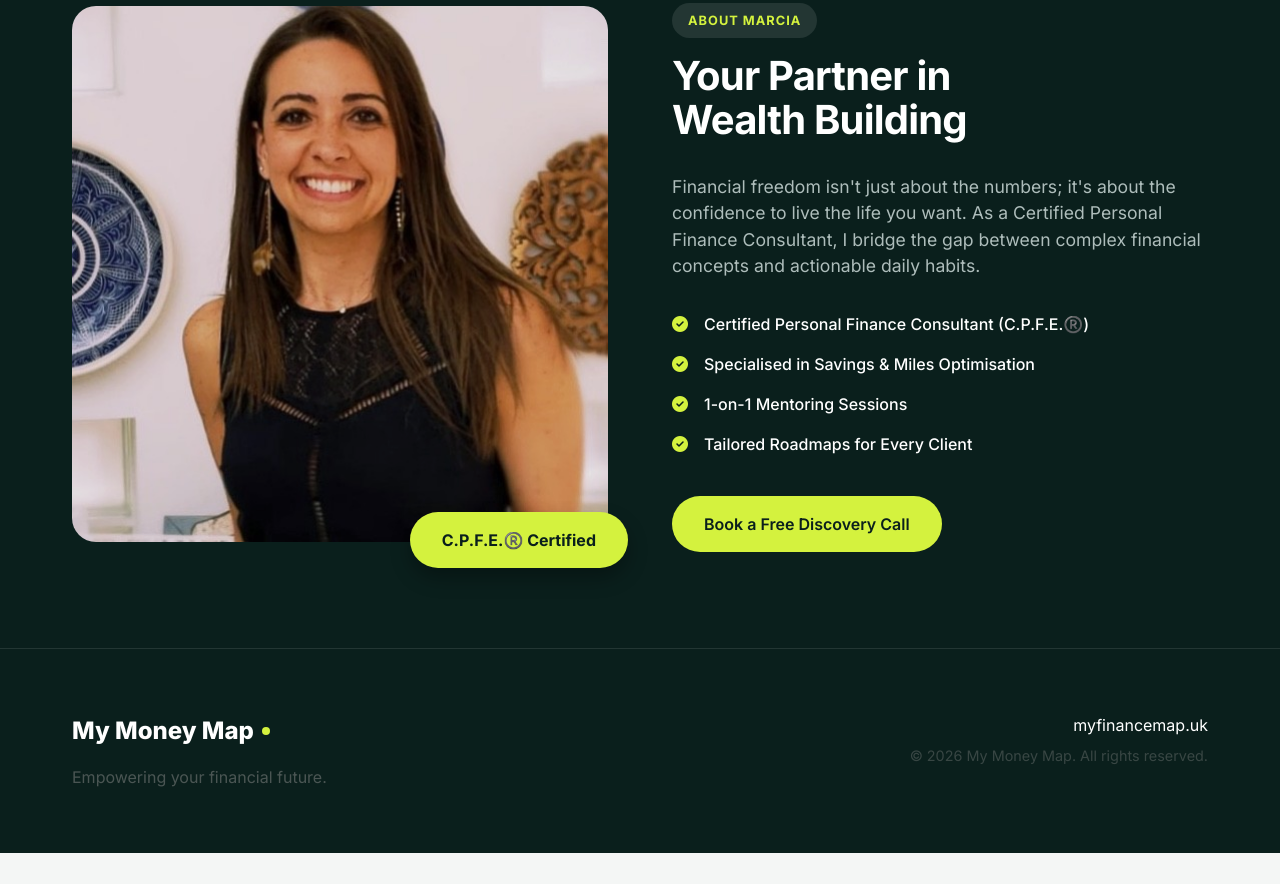
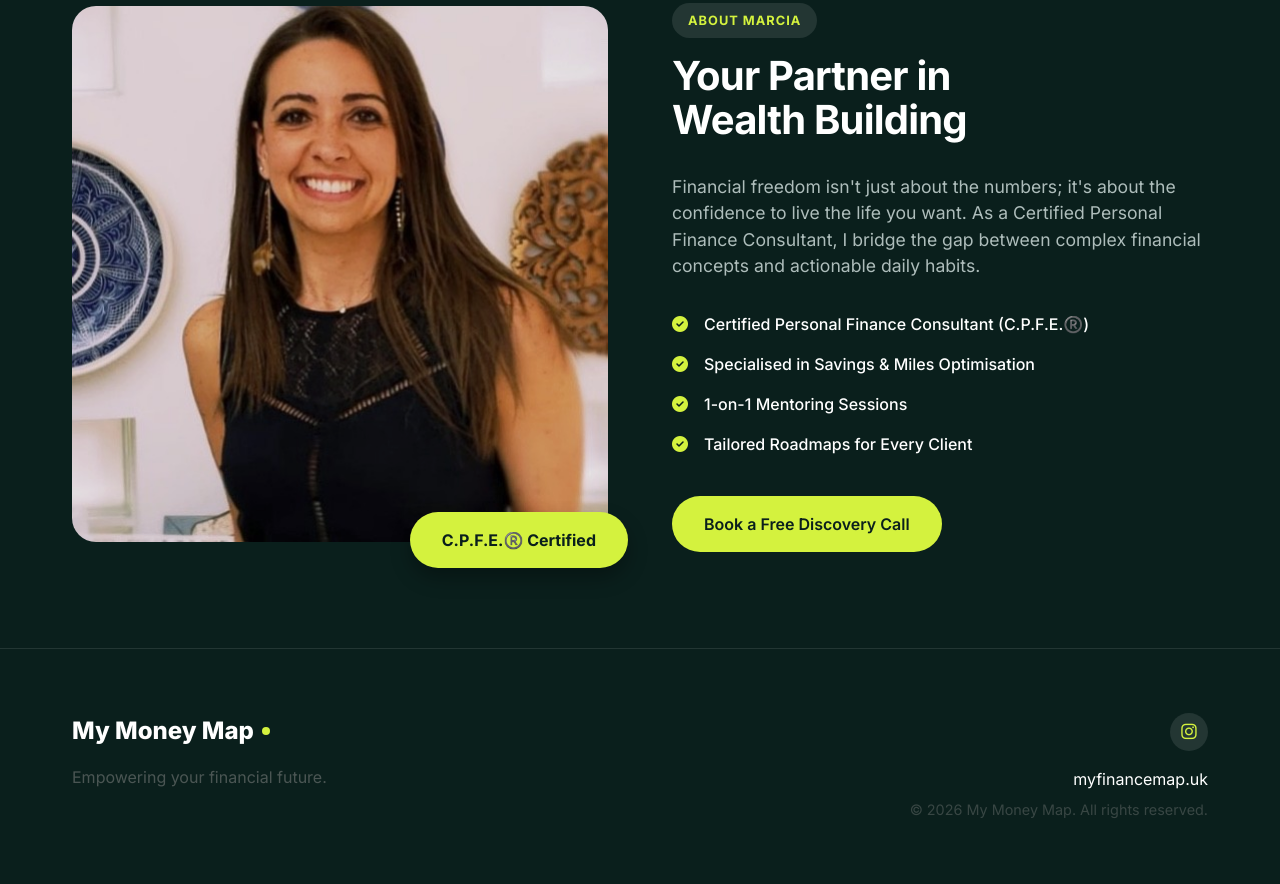
Before and after one commit to mhancock85/my-money-map, a plain HTML site: page index.html in a window 1280 px wide. Shown: the part 1802-2686 px from the top of the page. Before the commit the page ends 2655 px from the top, so only its background shows below. Drawn offline with Linux system fonts and the light colour scheme.

Commit message:
Add Instagram icon links to header and footer

```diff
--- a/index.html
+++ b/index.html
@@ -41,6 +41,12 @@
                 <li><a href="#resources" class="nav-link" data-i18n="nav.resources">Resources</a></li>
             </ul>
             <div class="nav-contact">
+                <div class="social-links">
+                    <a href="https://www.instagram.com/myfinancemap.uk/" target="_blank" class="social-link"
+                        data-i18n-title="footer.social.instagram" title="Instagram">
+                        <i class="fa-brands fa-instagram"></i>
+                    </a>
+                </div>
                 <div class="lang-switch">
                     <button class="lang-btn active" data-lang="en" title="English">🇬🇧</button>
                     <button class="lang-btn" data-lang="pt" title="Português">🇧🇷</button>
@@ -192,6 +198,12 @@
             </div>
 
             <div style="text-align: right;">
+                <div class="social-links" style="justify-content: flex-end; margin-bottom: 1rem;">
+                    <a href="https://www.instagram.com/myfinancemap.uk/" target="_blank" class="social-link"
+                        data-i18n-title="footer.social.instagram" title="Instagram">
+                        <i class="fa-brands fa-instagram"></i>
+                    </a>
+                </div>
                 <p style="color: white; margin-bottom: 0.5rem;">myfinancemap.uk</p>
                 <p style="opacity: 0.5; font-size: 0.9rem;" data-i18n="footer.copyright">&copy; 2026 My Money Map. All
                     rights reserved.</p>
--- a/style.css
+++ b/style.css
@@ -520,3 +520,47 @@ footer {
     font-size: 1.25rem;
     margin-bottom: 0.5rem;
 }
+
+/* Social Links */
+.social-links {
+    display: flex;
+    gap: 1rem;
+    align-items: center;
+}
+
+.social-link {
+    display: inline-flex;
+    align-items: center;
+    justify-content: center;
+    width: 38px;
+    height: 38px;
+    background: rgba(10, 31, 28, 0.05);
+    color: var(--color-bg-dark);
+    border-radius: 50%;
+    text-decoration: none;
+    transition: all 0.3s ease;
+    font-size: 1.1rem;
+}
+
+.social-link:hover {
+    background: var(--color-bg-dark);
+    color: var(--color-primary);
+    transform: translateY(-2px);
+}
+
+/* Footer specific social link style */
+footer .social-link {
+    background: rgba(255, 255, 255, 0.1);
+    color: var(--color-primary);
+}
+
+footer .social-link:hover {
+    background: var(--color-primary);
+    color: var(--color-bg-dark);
+}
+
+@media (max-width: 767px) {
+    .nav-contact .social-links {
+        display: none;
+    }
+}
--- a/translations.js
+++ b/translations.js
@@ -45,6 +45,7 @@ const translations = {
 
         // Footer
         "footer.tagline": "Empowering your financial future.",
+        "footer.social.instagram": "Follow Marcia on Instagram",
         "footer.copyright": "© 2026 My Money Map. All rights reserved."
     },
 
@@ -93,6 +94,7 @@ const translations = {
 
         // Footer
         "footer.tagline": "Capacitando seu futuro financeiro.",
+        "footer.social.instagram": "Siga a Marcia no Instagram",
         "footer.copyright": "© 2026 My Money Map. Todos os direitos reservados."
     }
 };
@@ -121,11 +123,19 @@ class I18n {
         this.currentLang = lang;
         localStorage.setItem('lang', lang);
 
-        // Update all translatable elements
+        // Update all translatable elements (innerHTML)
         document.querySelectorAll('[data-i18n]').forEach(el => {
             const key = el.getAttribute('data-i18n');
             if (translations[lang] && translations[lang][key]) {
                 el.innerHTML = translations[lang][key];
+            }
+        });
+
+        // Update titles (for social links/tooltips)
+        document.querySelectorAll('[data-i18n-title]').forEach(el => {
+            const key = el.getAttribute('data-i18n-title');
+            if (translations[lang] && translations[lang][key]) {
+                el.title = translations[lang][key];
             }
         });
 
```
